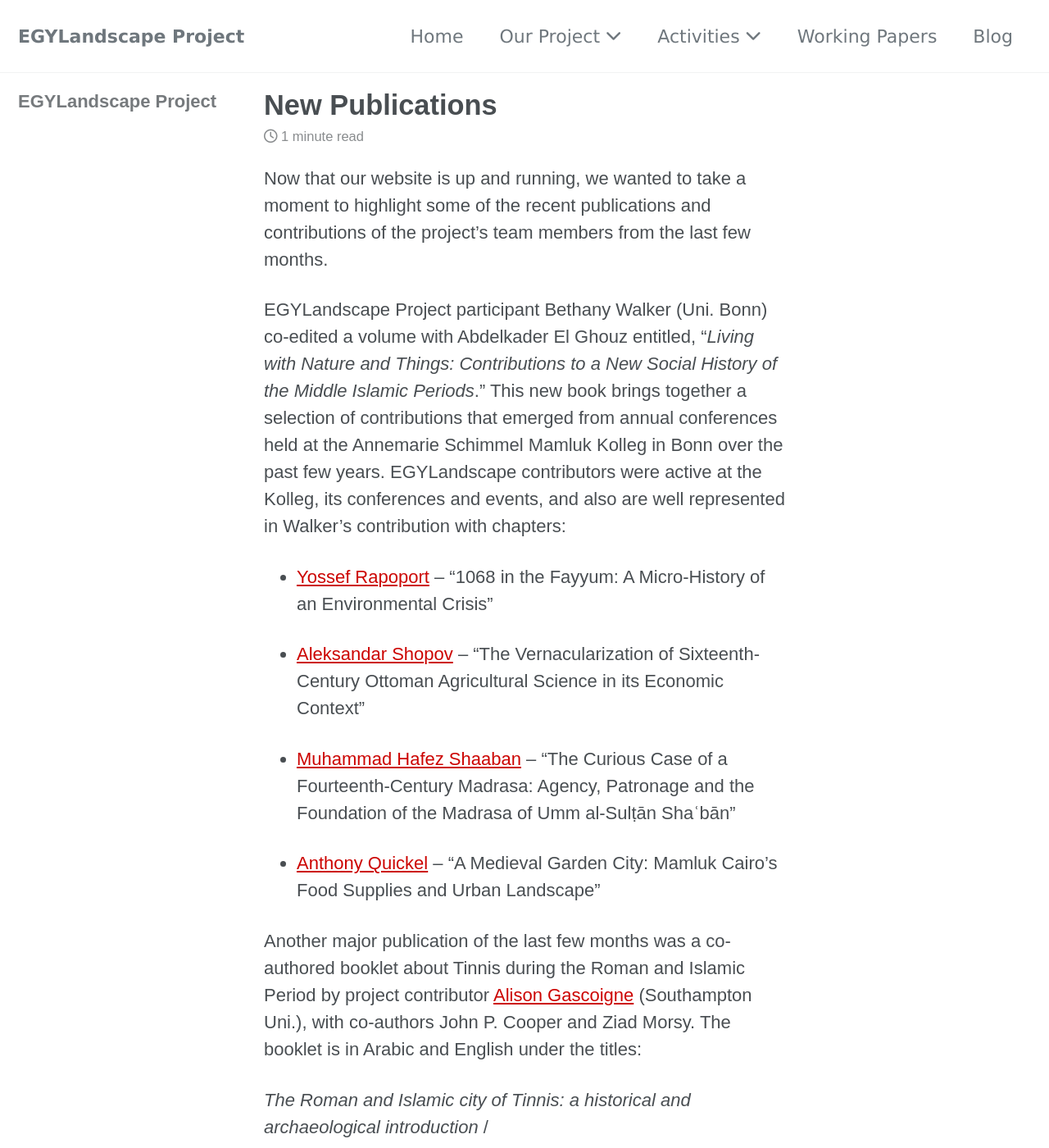
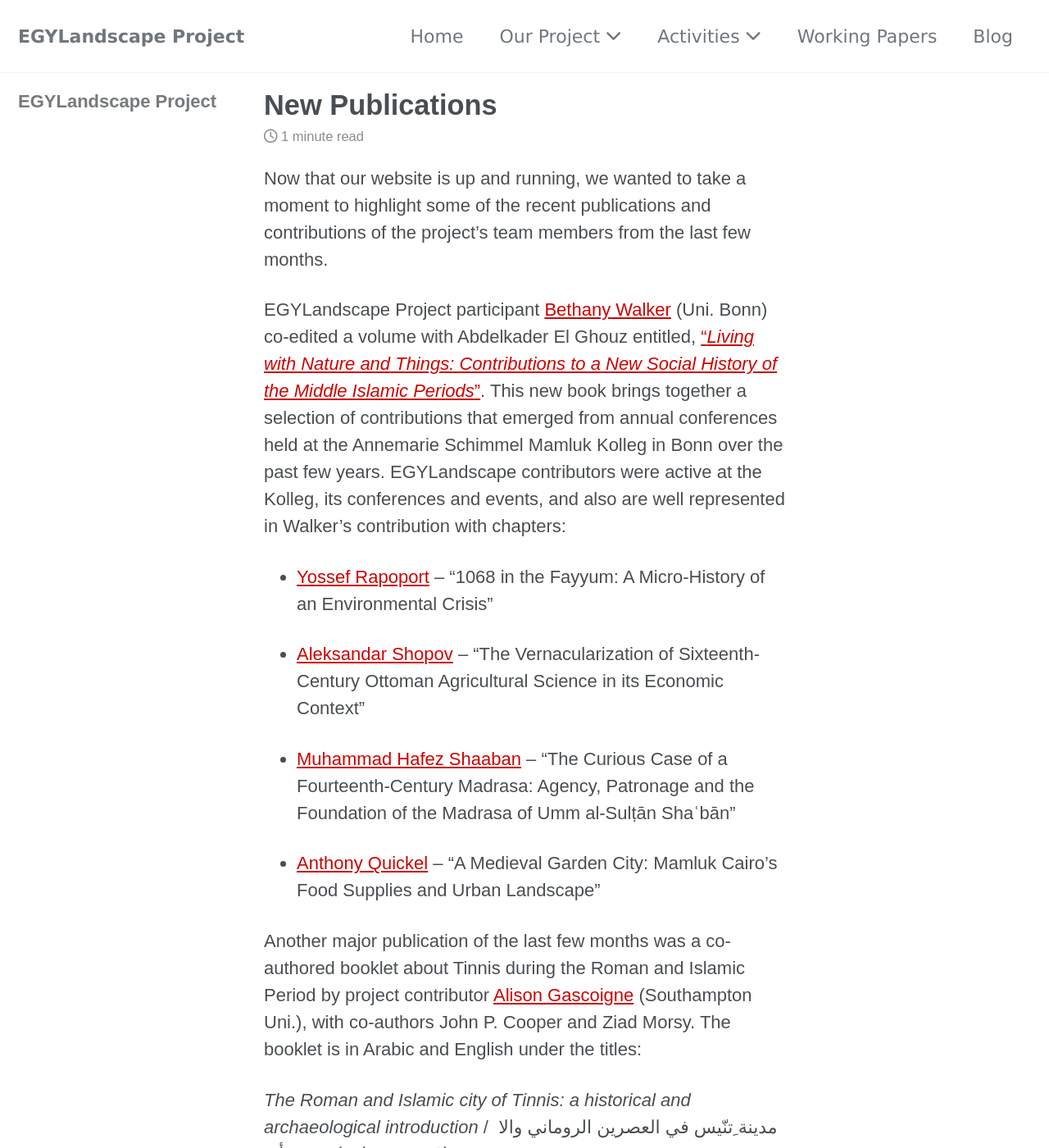
Before and after one commit to mhshaaban/egylandscapeproject.github.io, a Jekyll site: the page built from _posts/2020-10-21-publications-blog.md, in a window 1280 px wide and 1400 px high. Shown: the whole window at 82% size. Built offline with Jekyll 4.4.1, drawn with Linux system fonts in a browser that asks for light colours; cached includes are drawn as plain includes; nearby versions of some CDN libraries; some web fonts are replaced; some of the changed lines change nothing that is shown; some of the changed text lies outside the part shown.

Commit message:
Update 2020-10-21-publications-blog.md

```diff
--- a/_posts/2020-10-21-publications-blog.md
+++ b/_posts/2020-10-21-publications-blog.md
@@ -10,7 +10,7 @@ tags:
 
 Now that our website is up and running, we wanted to take a moment to highlight some of the recent publications and contributions of the project's team members from the last few months.
 
-EGYLandscape Project participant Bethany Walker (Uni. Bonn) co-edited a volume with Abdelkader El Ghouz entitled, "*Living with Nature and Things: Contributions to a New Social History of the Middle Islamic Periods*." This new book brings together a selection of contributions that emerged from annual conferences held at the Annemarie Schimmel Mamluk Kolleg in Bonn over the past few years. EGYLandscape contributors were active at the Kolleg, its conferences and events, and also are well represented in Walker's contribution with chapters:
+EGYLandscape Project participant [Bethany Walker](https://www.egylandscape.org/members/BethanyWalker/) (Uni. Bonn) co-edited a volume with Abdelkader El Ghouz entitled, ["*Living with Nature and Things: Contributions to a New Social History of the Middle Islamic Periods*"](https://www.vandenhoeck-ruprecht-verlage.com/themen-entdecken/theologie-und-religion/islamwissenschaft/55252/living-with-nature-and-things). This new book brings together a selection of contributions that emerged from annual conferences held at the Annemarie Schimmel Mamluk Kolleg in Bonn over the past few years. EGYLandscape contributors were active at the Kolleg, its conferences and events, and also are well represented in Walker's contribution with chapters:
 
 -  [Yossef Rapoport](https://www.egylandscape.org/members/YossefRapoport/) -- "1068 in the Fayyum: A Micro-History of an Environmental Crisis"
 
@@ -23,7 +23,6 @@ EGYLandscape Project participant Bethany Walker (Uni. Bonn) co-edited a volume w
 Another major publication of the last few months was a co-authored booklet about Tinnis during the Roman and Islamic Period by project contributor [Alison Gascoigne](https://www.egylandscape.org/members/AlisonGascoigne/) (Southampton Uni.), with co-authors John P. Cooper and Ziad Morsy. The booklet is in Arabic and English under the titles:
 
 *The Roman and Islamic city of Tinnis: a historical and archaeological introduction* /
-
 مدينة ِتنّيس في العصرين الروماني والا سلا مي: مدخل تاريخي وأثر
 
 It is open-access and available online [here](http://eprints.soton.ac.uk/id/eprint/443284).
```
